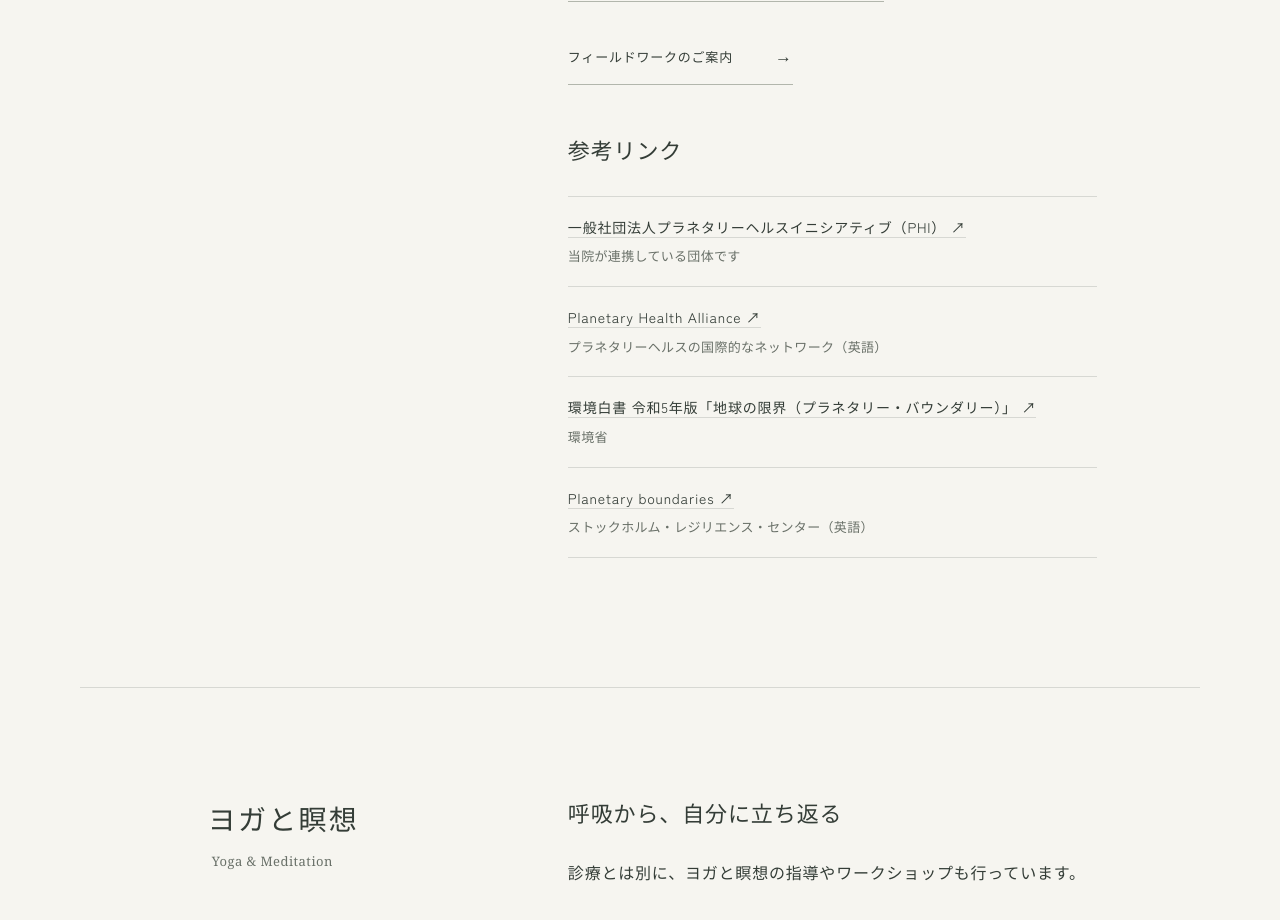
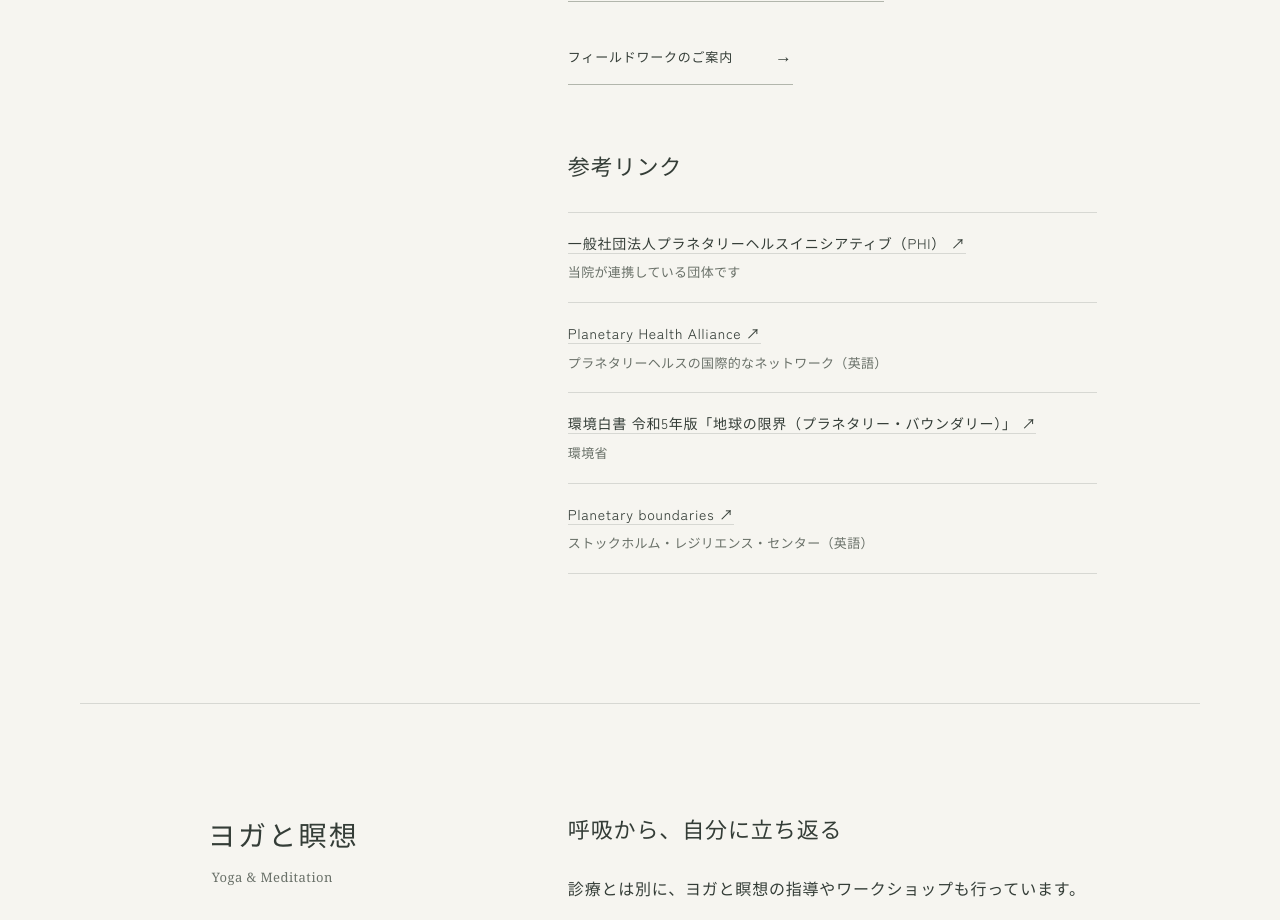
Before and after one commit to kaoruhirose/hirose-clinic-website, a Next.js app: page /about in a window 1280 px wide. Shown: the part 2780-3700 px from the top of the page. Built offline with nearby package versions, Linux system fonts and the light colour scheme.

Commit message:
「参考リンク」見出しの上の余白を44pxから60pxに広げる
Co-Authored-By: Claude Opus 5.5 <noreply@anthropic.com>

```diff
--- a/src/app/about/page.tsx
+++ b/src/app/about/page.tsx
@@ -58,7 +58,7 @@ export default function About() {
           </p>
           <div><TextLink href="https://phi.or.jp/phi/planetary-health/" external>プラネタリーヘルスとは（PHIのサイト）</TextLink></div>
           <div><TextLink href="/events">フィールドワークのご案内</TextLink></div>
-          <h3>参考リンク</h3>
+          <h3 className="reference-heading">参考リンク</h3>
           <ul className="rule-list reference-list">
             {[
               { href: "https://phi.or.jp/", title: "一般社団法人プラネタリーヘルスイニシアティブ（PHI）", note: "当院が連携している団体です" },
--- a/src/app/globals.css
+++ b/src/app/globals.css
@@ -205,6 +205,8 @@ html { scroll-padding-top: var(--header-solid-height); }
 .rule-list > li:last-child { border-bottom: 1px solid var(--rule); }
 /* 参考リンクは本文より一段小さく。本文の大きさ（画面幅・文字サイズ「大」）に合わせて連動させる */
 .reference-list { font-size: .875em; }
+/* 参考リンクの見出しは、上のリンクとの間を少し広くあけて区切る（通常の小見出しは44px） */
+.prose h3.reference-heading { margin-top: 60px; }
 .steps { list-style: decimal-leading-zero; padding-left: 2em; margin: 24px 0; }
 .steps > li { padding: 0 0 30px 12px; }
 .steps > li::marker { font: 12px Georgia, serif; color: var(--muted); }
```
Also changed, not shown: 1 other file (tests, documents, lock files or other folders).
